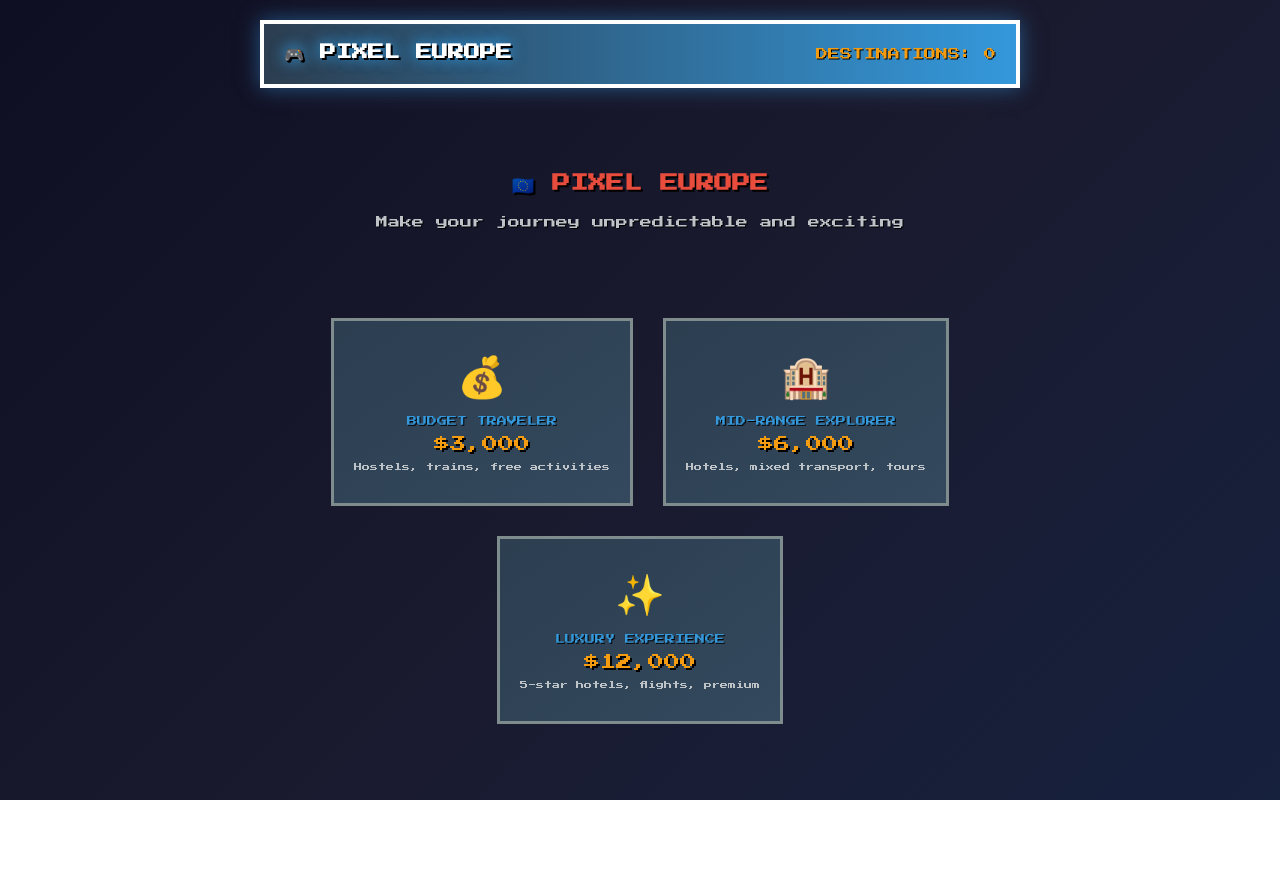
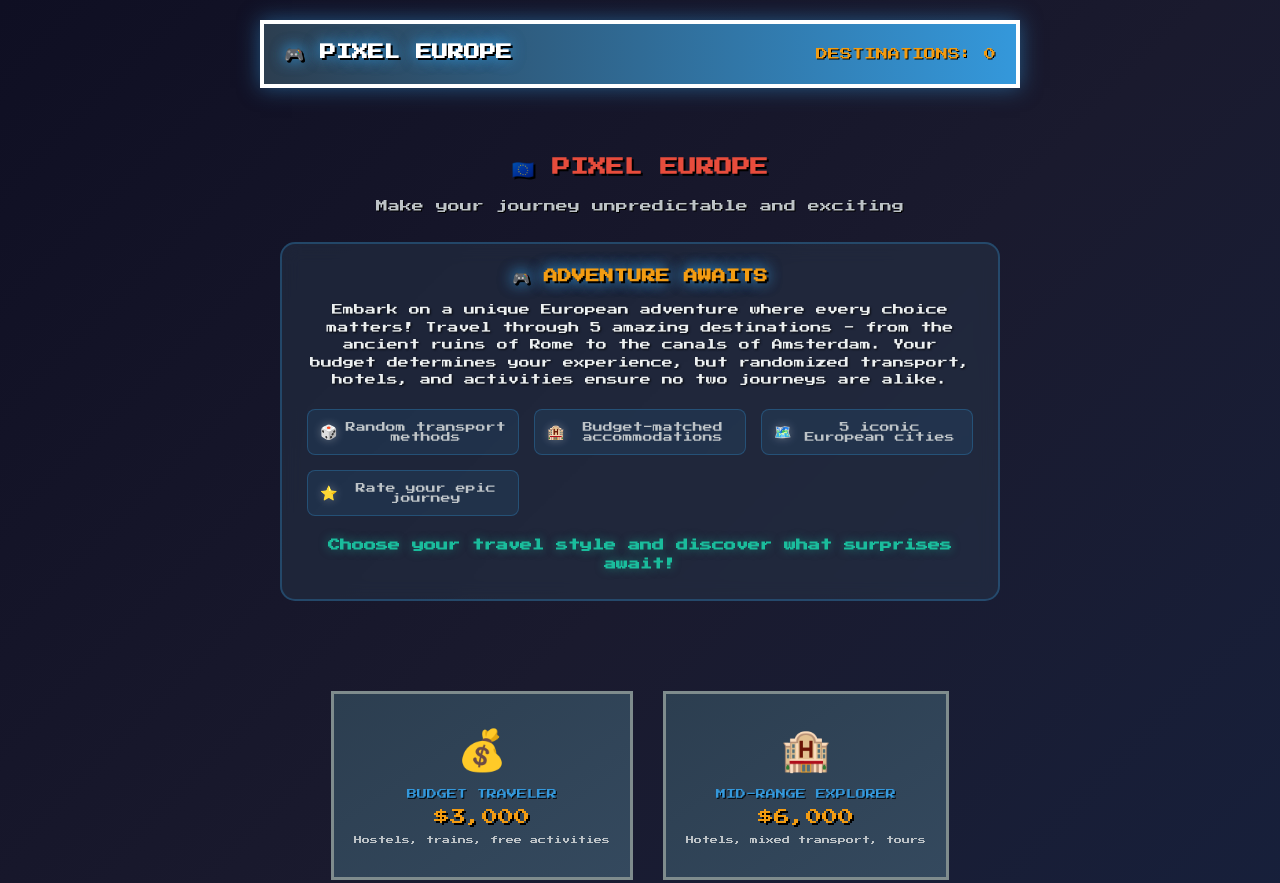
Before and after one commit to dabasov/journey.github.io, a plain HTML site: page index.html in a window 1280 px wide. Shown: the top 883 px of the page. Before the commit the page ends 800 px from the top, so only its background shows below. Drawn offline with Linux system fonts and the light colour scheme.

Commit message:
✨ Add compelling game description to front page with feature highlights

```diff
--- a/index.html
+++ b/index.html
@@ -21,6 +21,35 @@
             <div class="welcome-message">
                 <h2>🇪🇺 PIXEL EUROPE</h2>
                 <p>Make your journey unpredictable and exciting</p>
+
+                <div class="game-description">
+                    <h3>🎮 ADVENTURE AWAITS</h3>
+                    <p>Embark on a unique European adventure where every choice matters! Travel through 5 amazing
+                        destinations - from the ancient ruins of Rome to the canals of Amsterdam. Your budget determines
+                        your experience, but randomized transport, hotels, and activities ensure no two journeys are
+                        alike.</p>
+
+                    <div class="features">
+                        <div class="feature">
+                            <span class="feature-icon">🎲</span>
+                            <span>Random transport methods</span>
+                        </div>
+                        <div class="feature">
+                            <span class="feature-icon">🏨</span>
+                            <span>Budget-matched accommodations</span>
+                        </div>
+                        <div class="feature">
+                            <span class="feature-icon">🗺️</span>
+                            <span>5 iconic European cities</span>
+                        </div>
+                        <div class="feature">
+                            <span class="feature-icon">⭐</span>
+                            <span>Rate your epic journey</span>
+                        </div>
+                    </div>
+
+                    <p class="cta-text">Choose your travel style and discover what surprises await!</p>
+                </div>
             </div>
 
             <div class="budget-options">
--- a/styles.css
+++ b/styles.css
@@ -86,6 +86,73 @@ body {
     font-size: 12px;
     color: #bdc3c7;
     text-shadow: 1px 1px 0px #000000;
+}
+
+/* Game Description */
+.game-description {
+    margin-top: 30px;
+    padding: 25px;
+    background: rgba(44, 62, 80, 0.4);
+    border: 2px solid rgba(52, 152, 219, 0.3);
+    border-radius: 15px;
+    backdrop-filter: blur(10px);
+}
+
+.game-description h3 {
+    font-size: 14px;
+    color: #f39c12;
+    margin-bottom: 15px;
+    text-align: center;
+    text-shadow: 0 0 10px rgba(243, 156, 18, 0.5);
+    animation: glow 2s ease-in-out infinite alternate;
+}
+
+.game-description p {
+    font-size: 11px;
+    line-height: 1.6;
+    color: #ecf0f1;
+    text-shadow: 1px 1px 2px rgba(0, 0, 0, 0.8);
+    margin-bottom: 20px;
+    text-align: center;
+}
+
+.features {
+    display: grid;
+    grid-template-columns: repeat(auto-fit, minmax(180px, 1fr));
+    gap: 15px;
+    margin: 20px 0;
+}
+
+.feature {
+    display: flex;
+    align-items: center;
+    gap: 8px;
+    padding: 12px;
+    background: rgba(52, 152, 219, 0.1);
+    border: 1px solid rgba(52, 152, 219, 0.3);
+    border-radius: 8px;
+    transition: all 0.3s ease;
+    font-size: 10px;
+    color: #bdc3c7;
+}
+
+.feature:hover {
+    background: rgba(52, 152, 219, 0.2);
+    border-color: rgba(52, 152, 219, 0.5);
+    transform: translateY(-2px);
+}
+
+.feature-icon {
+    font-size: 14px;
+    filter: drop-shadow(0 0 5px rgba(255, 255, 255, 0.3));
+}
+
+.cta-text {
+    font-size: 12px !important;
+    color: #1abc9c !important;
+    font-weight: bold;
+    text-shadow: 0 0 10px rgba(26, 188, 156, 0.5) !important;
+    margin-bottom: 0 !important;
 }
 
 /* Button styles */
@@ -827,6 +894,37 @@ body {
         font-size: 7px;
     }
 
+    .game-description {
+        padding: 20px;
+        margin-top: 20px;
+    }
+
+    .game-description h3 {
+        font-size: 12px;
+    }
+
+    .game-description p {
+        font-size: 10px;
+    }
+
+    .features {
+        grid-template-columns: 1fr;
+        gap: 10px;
+    }
+
+    .feature {
+        padding: 10px;
+        font-size: 9px;
+    }
+
+    .feature-icon {
+        font-size: 12px;
+    }
+
+    .cta-text {
+        font-size: 11px !important;
+    }
+
     .progress-bar {
         max-width: 300px;
     }
```
